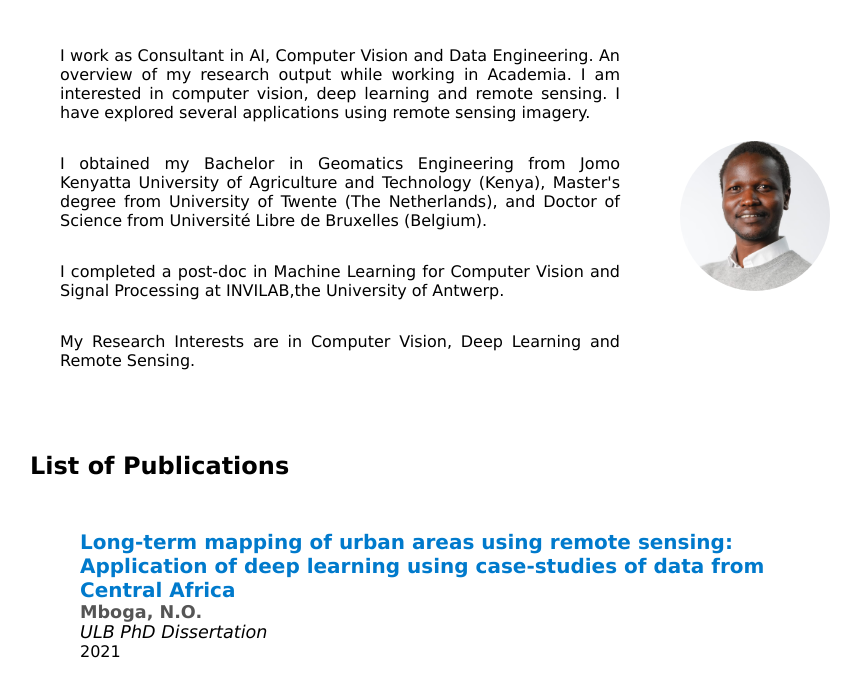
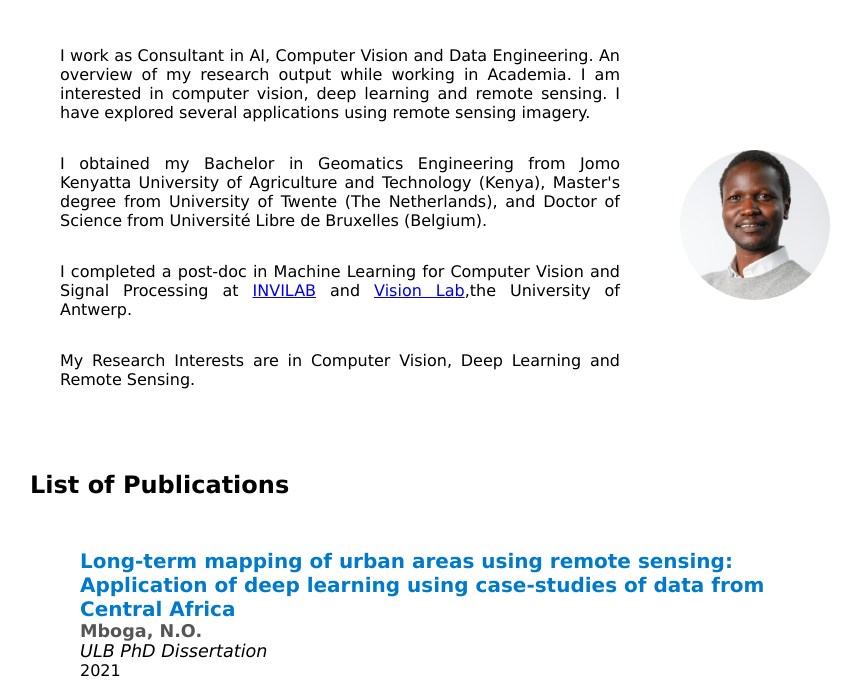
Before and after one commit to Mboga/mboga.github.io, a plain HTML site: page index.html in a window 1280 px wide. Shown: the part 109-797 px from the top of the page, without its empty margins (210-1071 px from the left). Drawn offline with Linux system fonts and the light colour scheme.

Commit message:
Update index.html

```diff
--- a/index.html
+++ b/index.html
@@ -30,7 +30,7 @@
 
                 <p>
                     I completed a post-doc in Machine Learning for Computer Vision and Signal Processing
-                    at INVILAB,the University of Antwerp.
+                    at <a href="https://invilab.be"> INVILAB</a> and <a href="https://visielab.uantwerpen.be"> Vision Lab</a>,the University of Antwerp.
 
                 </p>
 
```
